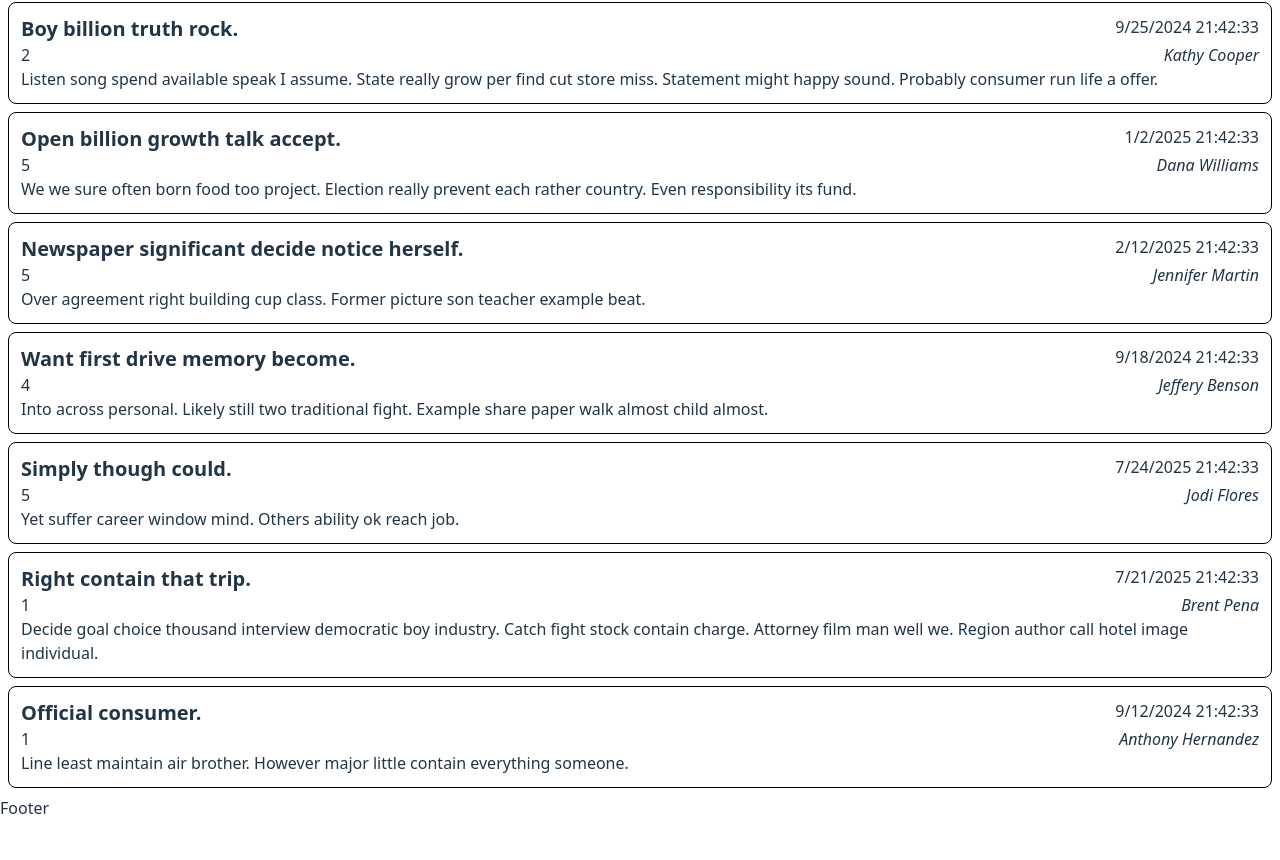
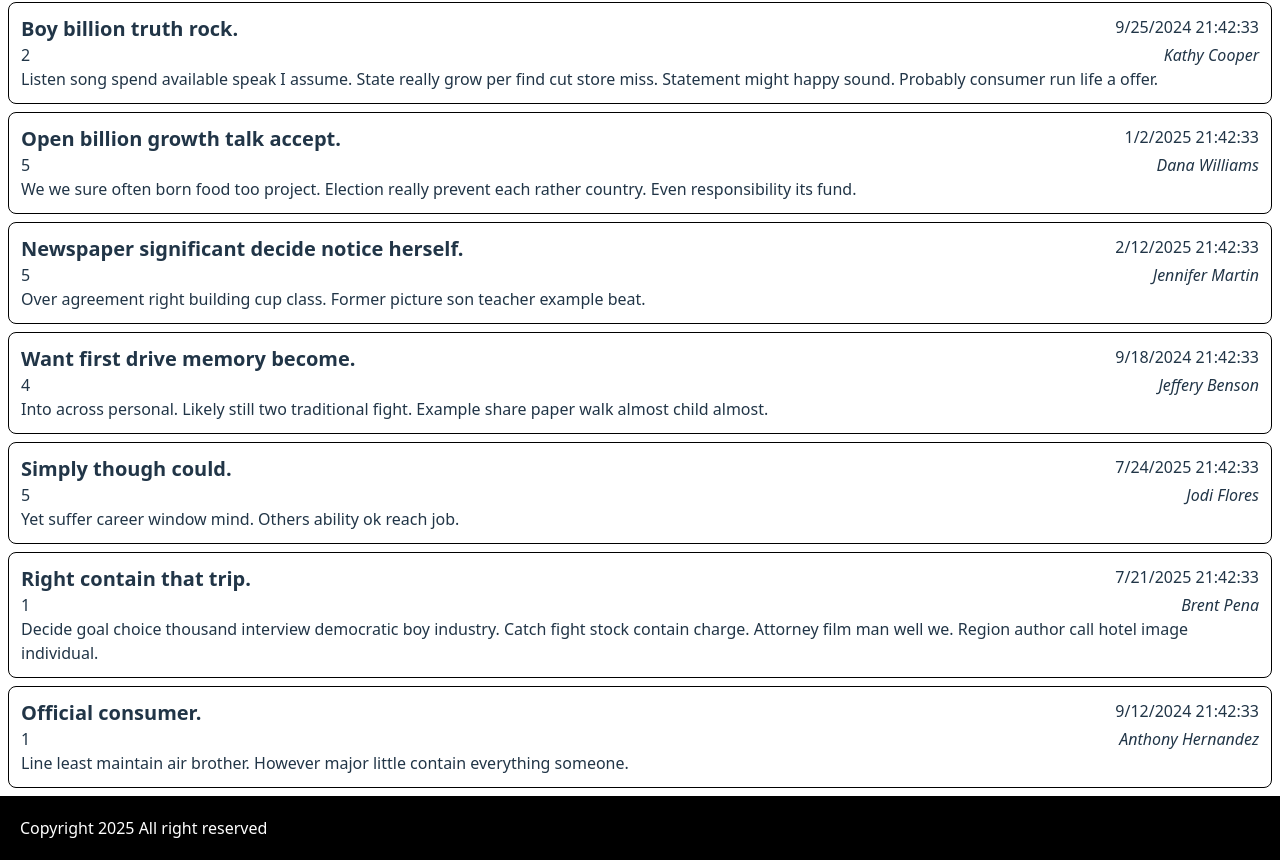
Before and after one commit to gatezh/reviews-app, a React (Vite) app: page / in a window 1280 px wide. Shown: the part 4784-5644 px from the top of the page. Before the commit the page ends 5604 px from the top, so only its background shows below. Built offline with nearby package versions, Linux system fonts and the light colour scheme.

Commit message:
Add basic footer with styling

```diff
--- a/src/components/Footer.tsx
+++ b/src/components/Footer.tsx
@@ -1,5 +1,9 @@
 export default function Footer(): React.ReactElement {
-  const styles = {};
+  const year = new Date().getFullYear();
 
-  return <footer style={styles}>Footer</footer>;
+  return (
+    <footer className="color bg-black p-5 text-white">
+      Copyright {year} All right reserved
+    </footer>
+  );
 }
```
